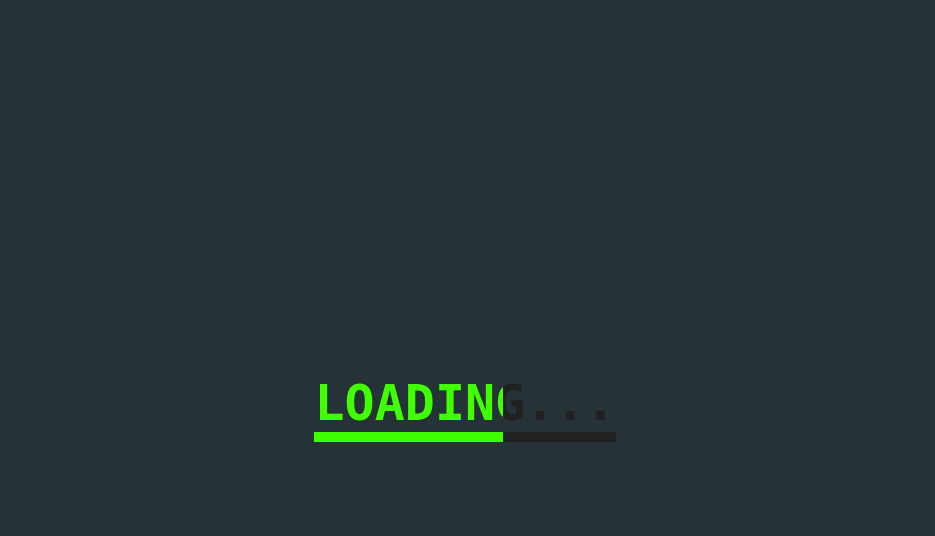
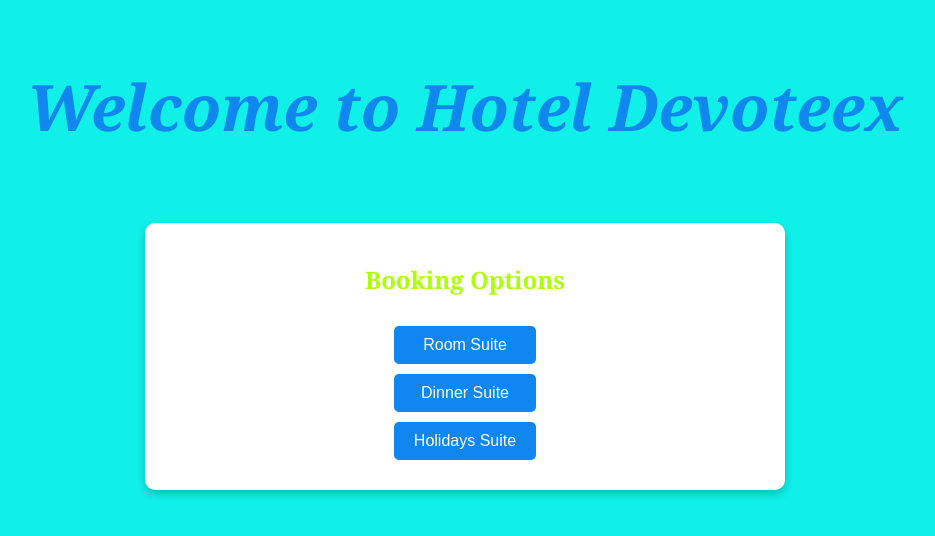
Before and after one commit to CuriousCoder25/CuriousCoder25.github.io, a plain HTML site: page index.html in a window 1280 px wide. Shown: the whole page, without its empty margins (175-1110 px from the left). Drawn offline with Linux system fonts and the light colour scheme.

Commit message:
current project hotelhq

```diff
--- a/index.html
+++ b/index.html
@@ -3,10 +3,30 @@
 <head>
     <meta charset="UTF-8">
     <meta name="viewport" content="width=device-width, initial-scale=1.0">
-    <title>Load</title>
-    <link href="style.css" rel="stylesheet">
+    <title>Hotel Devoteex</title>
+    <link rel="stylesheet" href="style.css">
+    <script src="script.js" defer></script>
 </head>
 <body>
-    <h1>Loading...</h1>
+    <div class="Welcome">
+        <h1>Welcome to Hotel Devoteex</h1>
+
+    </div>
+    <div class="booking">
+        <h2>Booking Options</h2>
+        <!-- <ul>
+            <li>Room Suite</li>
+            <li>Dinner Suite</li>
+            <li>Holidays Suite</li>
+        </ul> -->
+
+    </div>
+
+    <div></div>
+    <div></div>
+    <div></div>
+    <div></div>
+    <div></div>
+
 </body>
 </html>
--- /dev/null
+++ b/script.js
@@ -0,0 +1,26 @@
+// Function to create booking option buttons
+function createBookingButtons() {
+    // Get the booking section
+    var bookingDiv = document.querySelector('.booking');
+    if (bookingDiv) {
+        // Create a container for the buttons
+        var buttonContainer_1 = document.createElement('div');
+        buttonContainer_1.classList.add('button-container');
+        // Booking options
+        var bookingOptions = ['Room Suite', 'Dinner Suite', 'Holidays Suite'];
+        // Create buttons for each option
+        bookingOptions.forEach(function (option) {
+            var button = document.createElement('button');
+            button.textContent = option;
+            button.classList.add('booking-button');
+            button.addEventListener('click', function () {
+                alert("You selected: ".concat(option));
+            });
+            buttonContainer_1.appendChild(button);
+        });
+        // Append the button container to the booking section
+        bookingDiv.appendChild(buttonContainer_1);
+    }
+}
+// Call the function after the DOM is fully loaded
+document.addEventListener('DOMContentLoaded', createBookingButtons);
--- a/style.css
+++ b/style.css
@@ -1,39 +1,76 @@
-html{
-    height: 100vh;
+/* General body styling */
+body {
+    background-color: #10efe8;
+    display: flex;
+    flex-direction: column; /* Stack elements vertically */
+    align-items: center; /* Center elements horizontally */
+    margin: 0;
+    padding: 0;
+    font-family: Cambria, Cochin, Georgia, Times, 'Times New Roman', serif;
 }
 
-body{
-    height: 100%;
-    display: flex;
-    font-family: "Mono", monospace;
-    flex-direction: column;
-    align-items: center;
-    justify-content: center;
-    background: #253238;
+/* Welcome section styling */
+.Welcome {
+    color: #1086EF;
+    text-align: center;
+    margin: 20px 0;
+    font-size: xx-large;
+    font-style: oblique;
 }
 
-h1{
-    position: relative;
-    font-size: 50px;
-    text-transform: uppercase;
-    color: #212121;
-    border-bottom: 10px solid #212121;
+/* Booking section styling */
+.booking {
+    color: #adff09;
+    display: flex;
+    flex-direction: column; /* Stack items vertically */
+    align-items: center; /* Center items horizontally */
+    padding: 20px;
+    background-color: #ffffff;
+    border-radius: 10px;
+    box-shadow: 0 4px 8px rgba(0, 0, 0, 0.2);
+    width: 80%; /* Adjust width as needed */
+    max-width: 600px;
 }
-h1:before{
-    top: 0;
-    left: 0;
-    content: 'Loading...';
-    color: #3fff00;
-    position: absolute;
-    overflow: hidden;
-    border-bottom: 10px solid #3fff00;
-    animation: loading 8s infinite linear;
+
+.booking h2 {
+    margin-bottom: 15px;
 }
-@keyframes loading {
-    0% {
-        width: 0;
-    }
-    100%{
-        width: 100%;
-    }
+
+.booking ul {
+    list-style-type: none;
+    padding: 0;
 }
+
+.booking li {
+    margin: 5px 0;
+    font-size: large;
+}
+
+/* Button container styling */
+.button-container {
+    display: flex;
+    flex-direction: column;
+    gap: 10px;
+    margin-top: 15px;
+}
+
+/* Booking button styling */
+.booking-button {
+    padding: 10px 20px;
+    font-size: medium;
+    color: #ffffff;
+    background-color: #1086EF;
+    border: none;
+    border-radius: 5px;
+    cursor: pointer;
+    transition: background-color 0.3s ease;
+}
+
+.booking-button:hover {
+    background-color: #0a5fbf;
+}
+
+/* Empty divs for spacing (if needed) */
+div {
+    margin: 10px 0;
+}
```
Also changed, not shown: image-assets/image.png (added), 1 other file.
